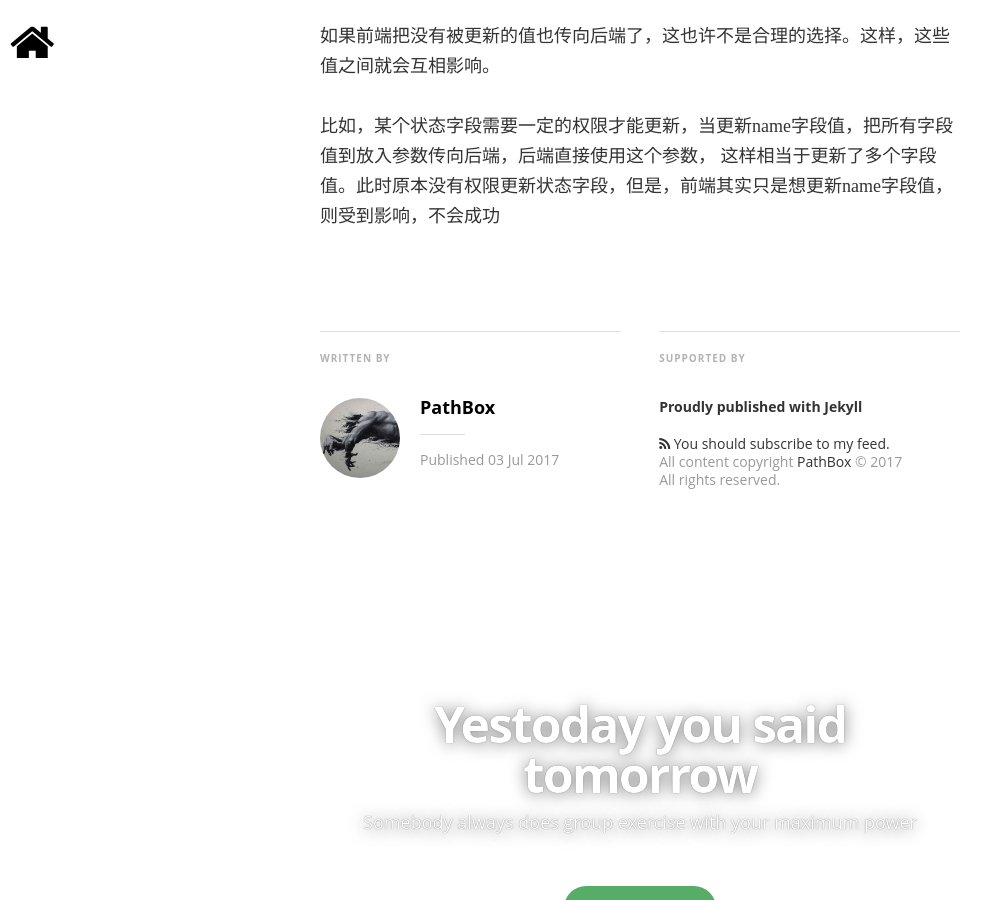
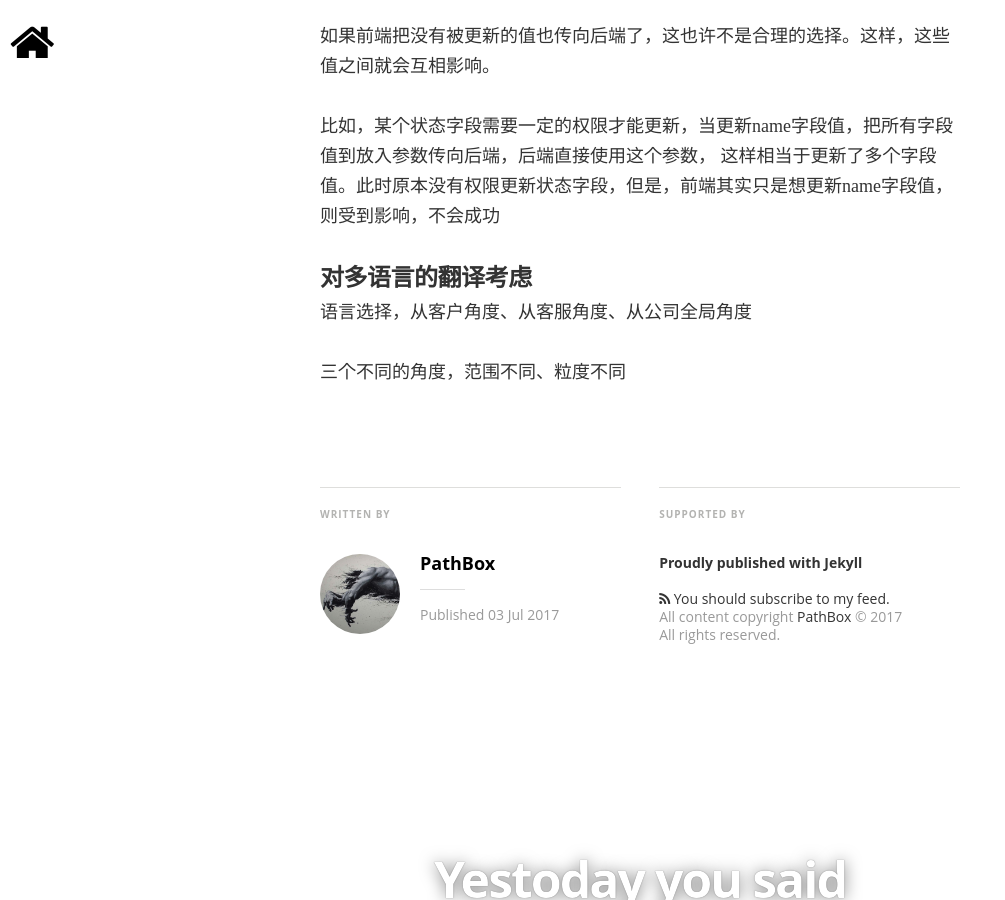
Before and after one commit to pathbox/pathbox.github.io, a Jekyll site: the page built from _posts/2017-07-03-work-summary-in-Udesk-six.md, in a window 1280 px wide and 900 px high, scrolled down 1412 px. Shown: the whole window, without its empty margins (0-1005 px from the left). Built offline with Jekyll 4.4.1, drawn with Linux system fonts in a browser that asks for light colours; nearby versions of some CDN libraries; some web fonts are replaced; comment, search, counter and statistics services are not loaded.

Commit message:
对多语言的翻译考虑

```diff
--- a/_posts/2017-07-03-work-summary-in-Udesk-six.md
+++ b/_posts/2017-07-03-work-summary-in-Udesk-six.md
@@ -24,3 +24,8 @@ image: /assets/images/post.jpg
 
 比如，某个状态字段需要一定的权限才能更新，当更新name字段值，把所有字段值到放入参数传向后端，后端直接使用这个参数，
 这样相当于更新了多个字段值。此时原本没有权限更新状态字段，但是，前端其实只是想更新name字段值，则受到影响，不会成功
+
+##### 对多语言的翻译考虑
+语言选择，从客户角度、从客服角度、从公司全局角度
+
+三个不同的角度，范围不同、粒度不同
```
